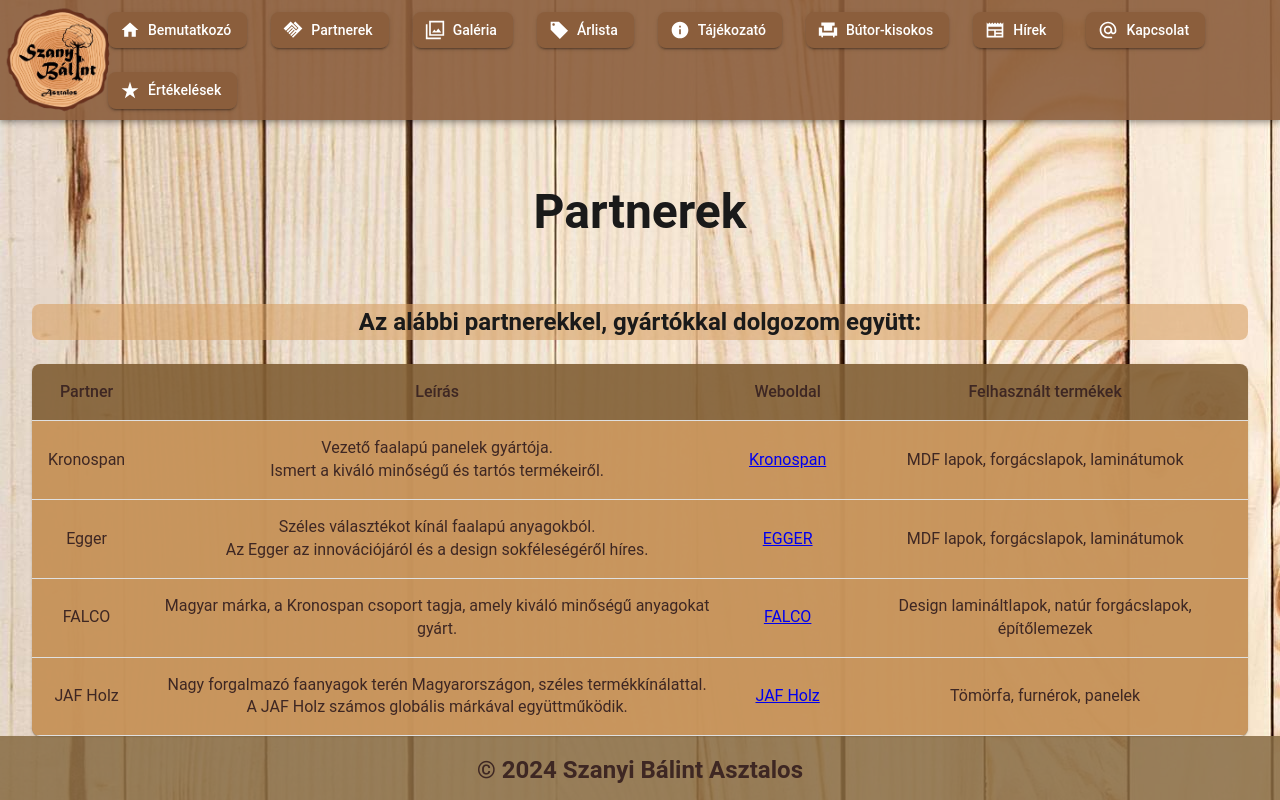
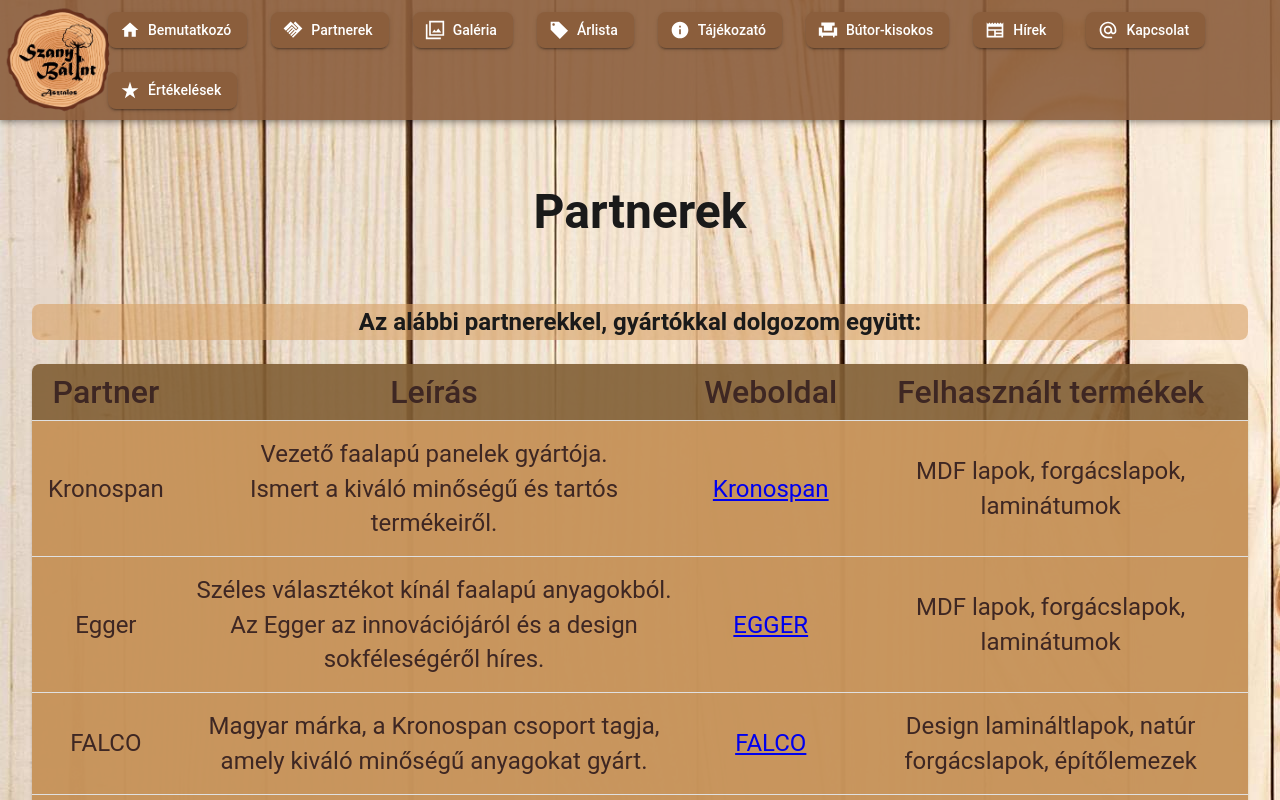
Before and after one commit to Tyna1992/CarpenterWebsite, a React (Vite) app in the folder Frontend/: page /partnerek in a window 1280 px wide. Shown: the top 800 px of the page. Built offline with nearby package versions, Linux system fonts and the light colour scheme.

Commit message:
fix: font size is larger for better visibility

```diff
--- a/Frontend/src/Pages/Partners/Suppliers.jsx
+++ b/Frontend/src/Pages/Partners/Suppliers.jsx
@@ -21,40 +21,40 @@
                 <Table aria-label="simple table">
                     <TableHead>
                         <TableRow>
-                            <TableCell align="center">Partner</TableCell>
-                            <TableCell align="center">Leírás</TableCell>
-                            <TableCell align="center">Weboldal</TableCell>
-                            <TableCell align="center">Felhasznált termékek</TableCell>
+                            <TableCell sx={{fontSize: "2rem"}} align="center">Partner</TableCell>
+                            <TableCell sx={{fontSize: "2rem"}} align="center">Leírás</TableCell>
+                            <TableCell sx={{fontSize: "2rem"}} align="center">Weboldal</TableCell>
+                            <TableCell sx={{fontSize: "2rem"}} align="center">Felhasznált termékek</TableCell>
 
                         </TableRow>
                     </TableHead>
                     <TableBody>
-                        <TableRow hover>
-                            <TableCell align="center">Kronospan</TableCell>
-                            <TableCell align="center">Vezető faalapú panelek gyártója.<br/>
+                        <TableRow>
+                            <TableCell sx={{fontSize: "1.5rem"}} align="center">Kronospan</TableCell>
+                            <TableCell sx={{fontSize: "1.5rem"}} align="center">Vezető faalapú panelek gyártója.<br/>
                                 Ismert a kiváló minőségű és tartós termékeiről.</TableCell>
-                            <TableCell align="center"><a href="https://kronospan.com/hu_HU" target="_blank">Kronospan</a> </TableCell>
-                            <TableCell align="center">MDF lapok, forgácslapok, laminátumok</TableCell>
+                            <TableCell sx={{fontSize: "1.5rem"}} align="center"><a href="https://kronospan.com/hu_HU" target="_blank">Kronospan</a> </TableCell>
+                            <TableCell sx={{fontSize: "1.5rem"}} align="center">MDF lapok, forgácslapok, laminátumok</TableCell>
 
                         </TableRow>
                         <TableRow>
-                            <TableCell align="center">Egger</TableCell>
-                            <TableCell align="center">Széles választékot kínál faalapú anyagokból.<br/> Az Egger az innovációjáról és a design sokféleségéről híres.</TableCell>
-                            <TableCell align="center"><a href="https://www.egger.com/hu/?country=HU" target="_blank">EGGER</a></TableCell>
-                            <TableCell align="center">MDF lapok, forgácslapok, laminátumok</TableCell>
+                            <TableCell sx={{fontSize: "1.5rem"}} align="center">Egger</TableCell>
+                            <TableCell sx={{fontSize: "1.5rem"}} align="center">Széles választékot kínál faalapú anyagokból.<br/> Az Egger az innovációjáról és a design sokféleségéről híres.</TableCell>
+                            <TableCell sx={{fontSize: "1.5rem"}} align="center"><a href="https://www.egger.com/hu/?country=HU" target="_blank">EGGER</a></TableCell>
+                            <TableCell sx={{fontSize: "1.5rem"}} align="center">MDF lapok, forgácslapok, laminátumok</TableCell>
                         </TableRow>
                         <TableRow>
-                            <TableCell align="center">FALCO</TableCell>
-                            <TableCell align="center">Magyar márka, a Kronospan csoport tagja, amely kiváló minőségű anyagokat gyárt.</TableCell>
-                            <TableCell align="center"><a href="https://www.falco-woodindustry.com/main.php?Lang=HU"
+                            <TableCell sx={{fontSize: "1.5rem"}} align="center">FALCO</TableCell>
+                            <TableCell sx={{fontSize: "1.5rem"}} align="center">Magyar márka, a Kronospan csoport tagja,<br/> amely kiváló minőségű anyagokat gyárt.</TableCell>
+                            <TableCell sx={{fontSize: "1.5rem"}} align="center"><a href="https://www.falco-woodindustry.com/main.php?Lang=HU"
                                                          target="_blank">FALCO</a></TableCell>
-                            <TableCell align="center">Design lamináltlapok, natúr forgácslapok, építőlemezek</TableCell>
+                            <TableCell sx={{fontSize: "1.5rem"}} align="center">Design lamináltlapok, natúr forgácslapok, építőlemezek</TableCell>
                         </TableRow>
                         <TableRow>
-                            <TableCell align="center">JAF Holz</TableCell>
-                            <TableCell align="center">Nagy forgalmazó faanyagok terén Magyarországon, széles termékkínálattal.<br/> A JAF Holz számos globális márkával együttműködik.</TableCell>
-                            <TableCell align="center"><a href="https://www.jafholz.hu/" target="_blank">JAF Holz</a> </TableCell>
-                            <TableCell align="center">Tömörfa, furnérok, panelek</TableCell>
+                            <TableCell sx={{fontSize: "1.5rem"}} align="center">JAF Holz</TableCell>
+                            <TableCell sx={{fontSize: "1.5rem"}} align="center">Nagy forgalmazó faanyagok terén Magyarországon, széles termékkínálattal.<br/> A JAF Holz számos globális márkával együttműködik.</TableCell>
+                            <TableCell sx={{fontSize: "1.5rem"}} align="center"><a href="https://www.jafholz.hu/" target="_blank">JAF Holz</a> </TableCell>
+                            <TableCell sx={{fontSize: "1.5rem"}} align="center">Tömörfa, furnérok, panelek</TableCell>
                         </TableRow>
 
                     </TableBody>
```
